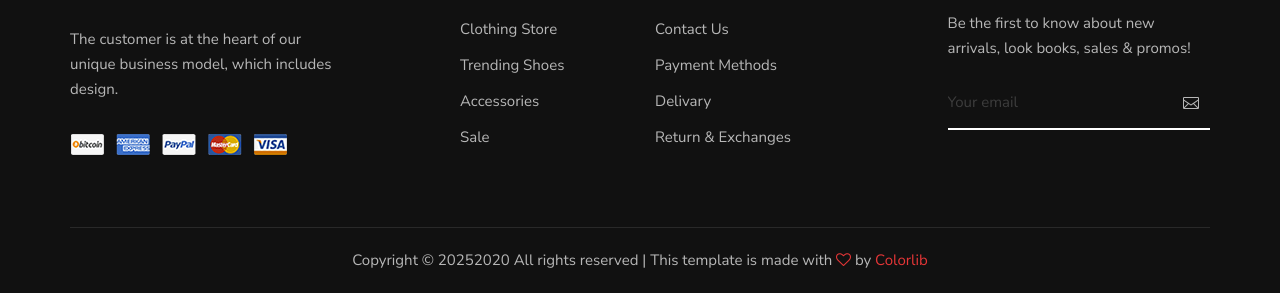
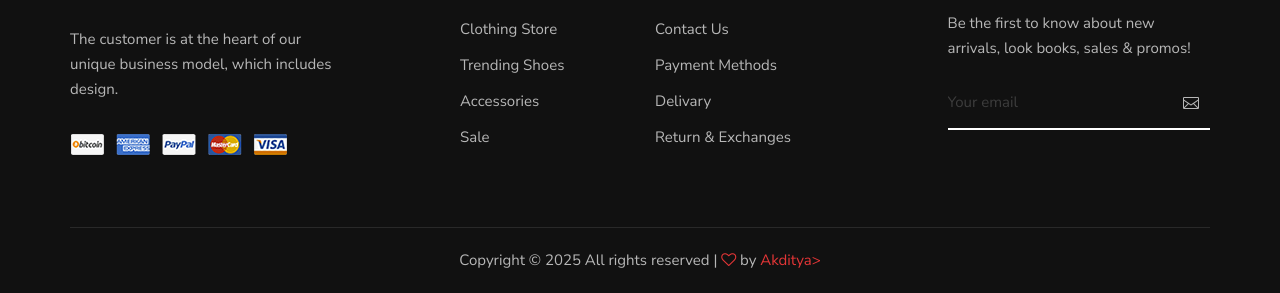
Before and after one commit to Aditya2838/Ecomm, a plain HTML site: page shop.html in a window 1280 px wide. Shown: the part 2294-2587 px from the top of the page. Drawn offline with Linux system fonts and the light colour scheme.

Commit message:
Update shop.html

```diff
--- a/shop.html
+++ b/shop.html
@@ -832,9 +832,9 @@
                         <p>Copyright ©
                             <script>
                                 document.write(new Date().getFullYear());
-                            </script>2020
-                            All rights reserved | This template is made with <i class="fa fa-heart-o"
-                            aria-hidden="true"></i> by <a href="https://colorlib.com" target="_blank">Colorlib</a>
+                            </script>
+                            All rights reserved | <i class="fa fa-heart-o"
+                            aria-hidden="true"></i> by <a href="https://colorlib.com" target="_blank">Akditya>
                         </p>
                         <!-- Link back to Colorlib can't be removed. Template is licensed under CC BY 3.0. -->
                     </div>
```
